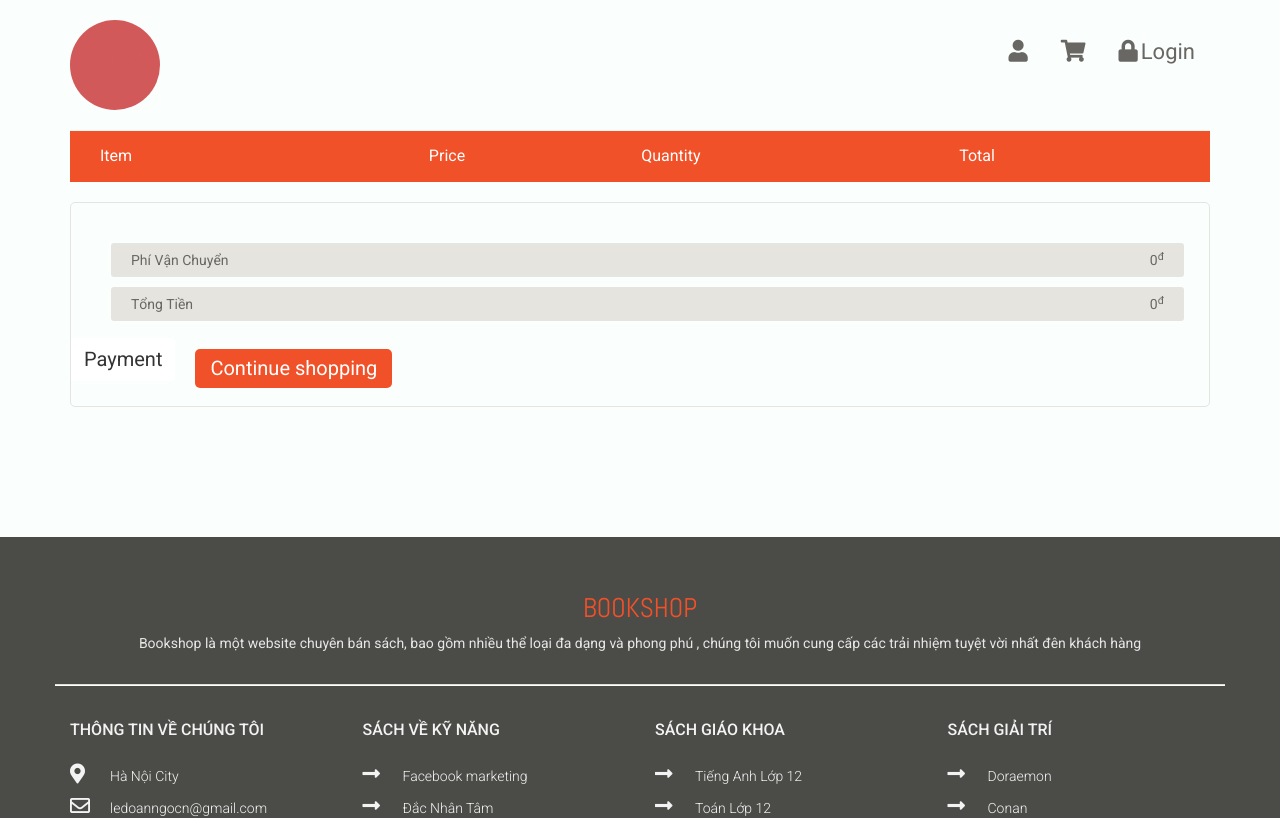
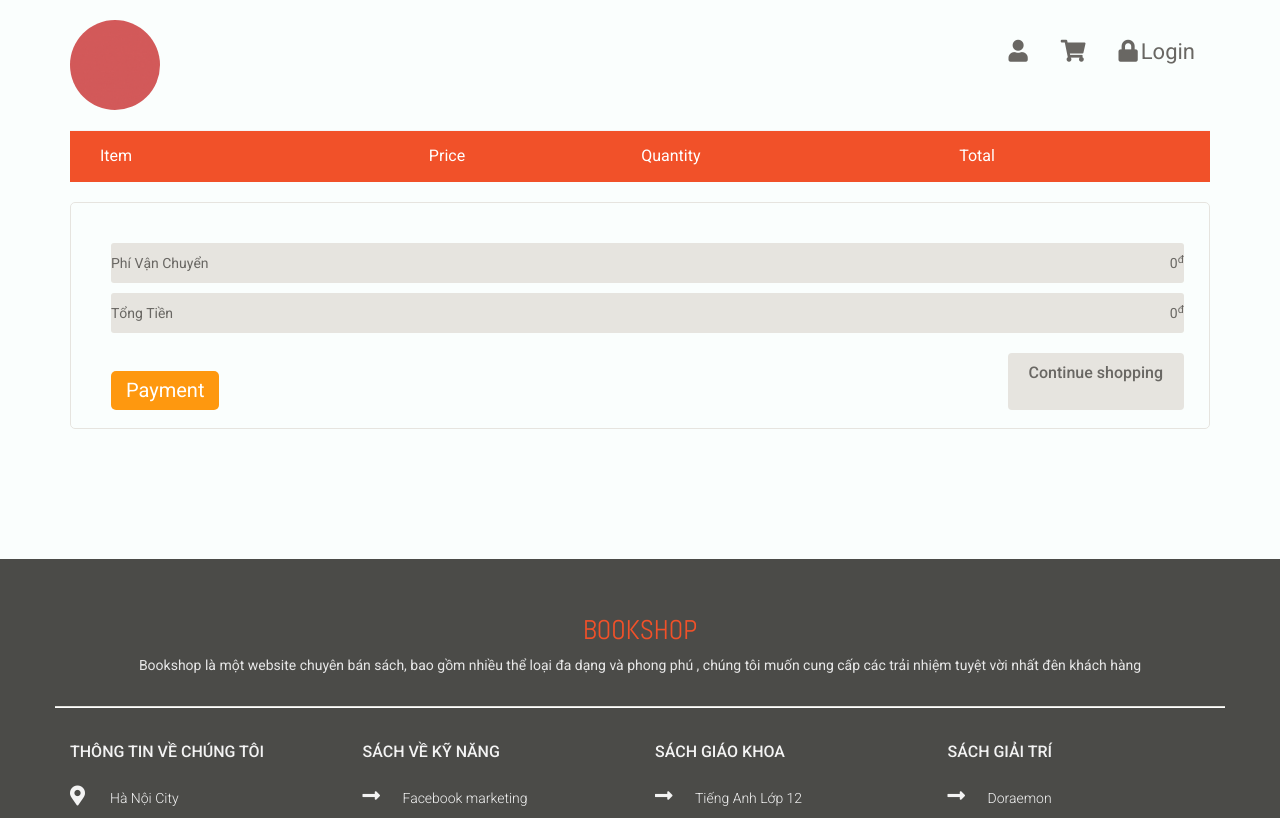
Before and after one commit to Nam14122003/BTL, a React (Create React App) app in the folder fashion_book_frontend-master/: page /cart in a window 1280 px wide. Shown: the top 818 px of the page. Built offline with nearby package versions, Linux system fonts and the light colour scheme.

Commit message:
Update frontend payment

```diff
--- a/fashion_book_frontend-master/src/components/cart/content.cart.js
+++ b/fashion_book_frontend-master/src/components/cart/content.cart.js
@@ -100,13 +100,35 @@ class ContentCart extends Component {
             <div className="row">
               <div className="col-md-12">
                 <div className="total_area">
-                  <ul>
-                    <li>Phí Vận Chuyển <span>0<sup>đ</sup></span></li>
-                    <li>Tổng Tiền <span>{this.state.total.toLocaleString()}<sup>đ</sup></span></li>
+                  <ul style={{ width: '100%' }}>
+                    <li style={{ width: '100%', display: 'flex', justifyContent: 'space-between', padding: '10px 0' }}>
+                      <span>Phí Vận Chuyển</span>
+                      <span>0<sup>đ</sup></span>
+                    </li>
+                    <li style={{ width: '100%', display: 'flex', justifyContent: 'space-between', padding: '10px 0' }}>
+                      <span>Tổng Tiền</span>
+                      <span>{this.state.total.toLocaleString()}<sup>đ</sup></span>
+                    </li>
                   </ul>
-                  <div className="button_container">
-                    <Button className="payment_button" onClick={this.handlePayment}>Payment</Button>
-                    <Link className="btn btn-default check_out" to={"/"}>Continue shopping</Link>
+                  <div style={{ width: '100%', display: 'flex', justifyContent: 'space-between', marginTop: '20px' }}>
+                    <Button
+                      className="btn btn-default check_out"
+                      onClick={this.handlePayment}
+                      style={{ marginLeft: '40px', backgroundColor: '#FE980F', color: 'white' }}>
+                      Payment
+                    </Button>
+                    <Link
+                      className="btn btn-default"
+                      to={"/"}
+                      style={{
+                        backgroundColor: '#E6E4DF',
+                        color: '#696763',
+                        fontSize: '16px',
+                        padding: '8px 20px',
+                        fontWeight: '500'
+                      }}>
+                      Continue shopping
+                    </Link>
                   </div>
                 </div>
               </div>
```
